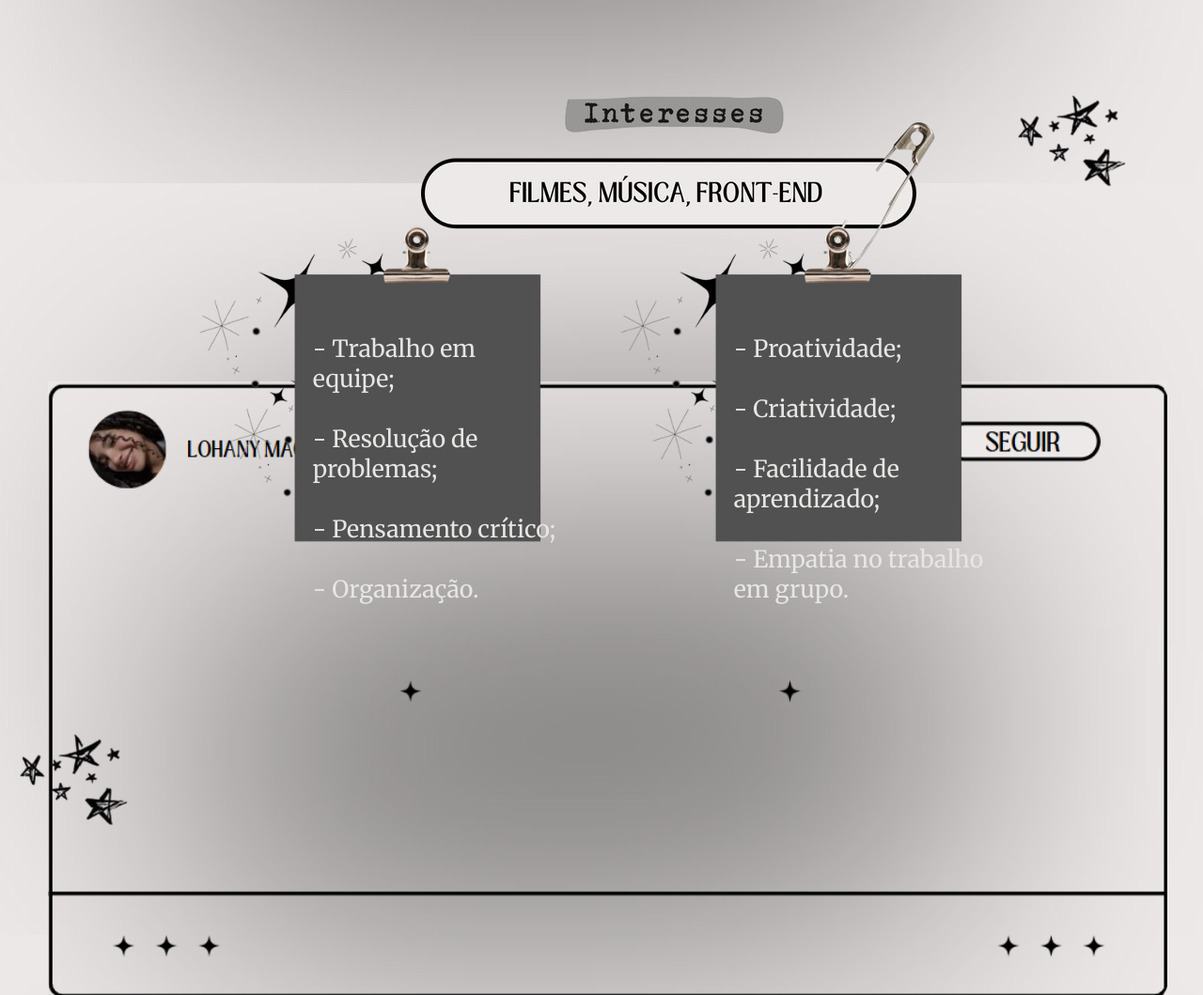
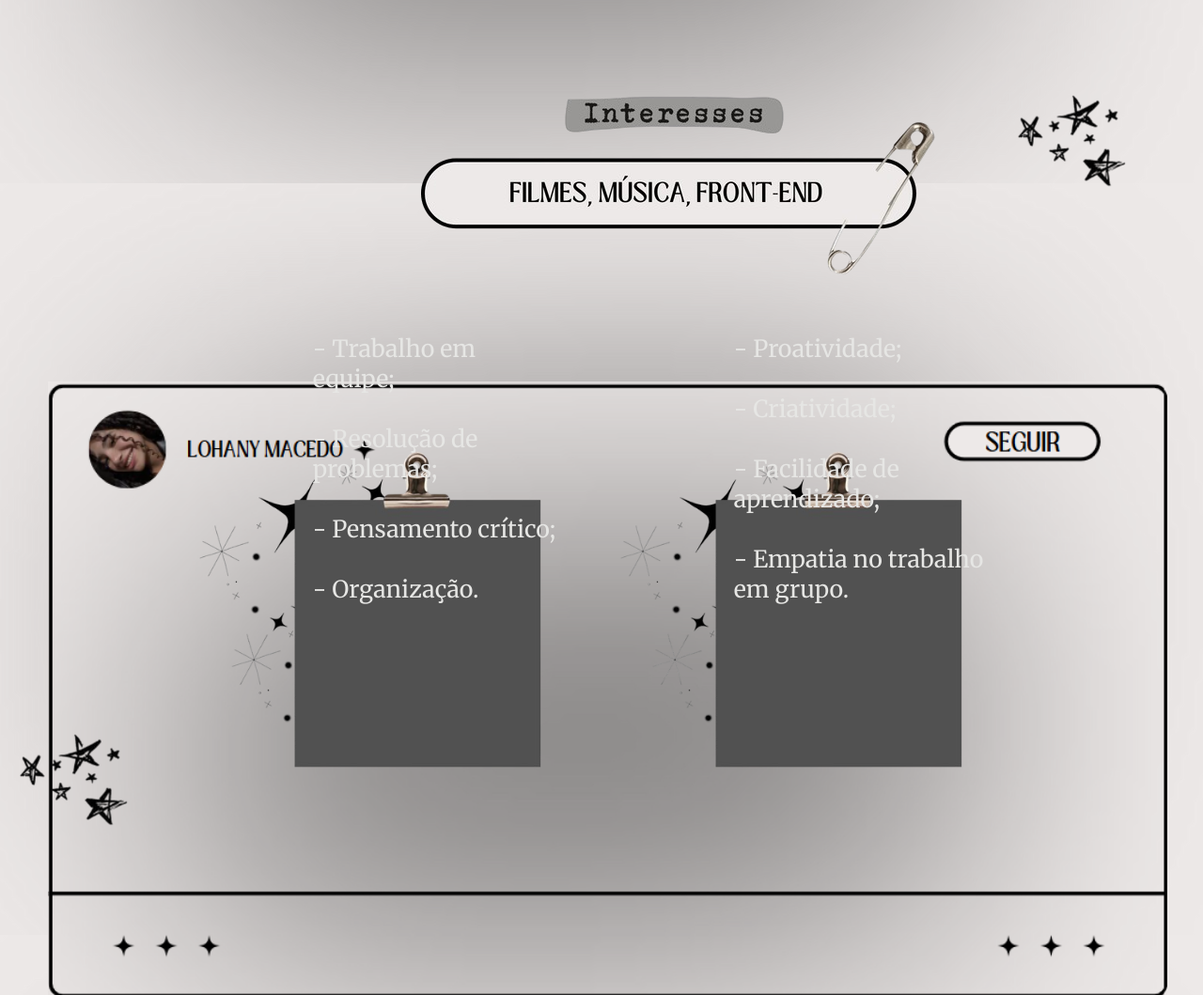
Before and after one commit to Lohanyy17/Portfolio, a Flask app: page / in a window 1280 px wide; the page is wider, and only the part inside the window is pictured. Shown: the part 3005-4064 px from the top of that part at 94% size. Run offline with Flask 3, Linux system fonts and the light colour scheme.

Commit message:
Update style.css

```diff
--- a/static/styles/style.css
+++ b/static/styles/style.css
@@ -290,14 +290,14 @@
     width: 30%;
     margin-left: 15%;
     position: absolute;
-    top: 400%;
+    top: 430%;
 }
 
 .cardenetad{
     width: 30%;
     margin-left: 50%;
     position: absolute;
-    top: 400%;
+    top: 430%;
 }
 
 .soft_skills{
```
